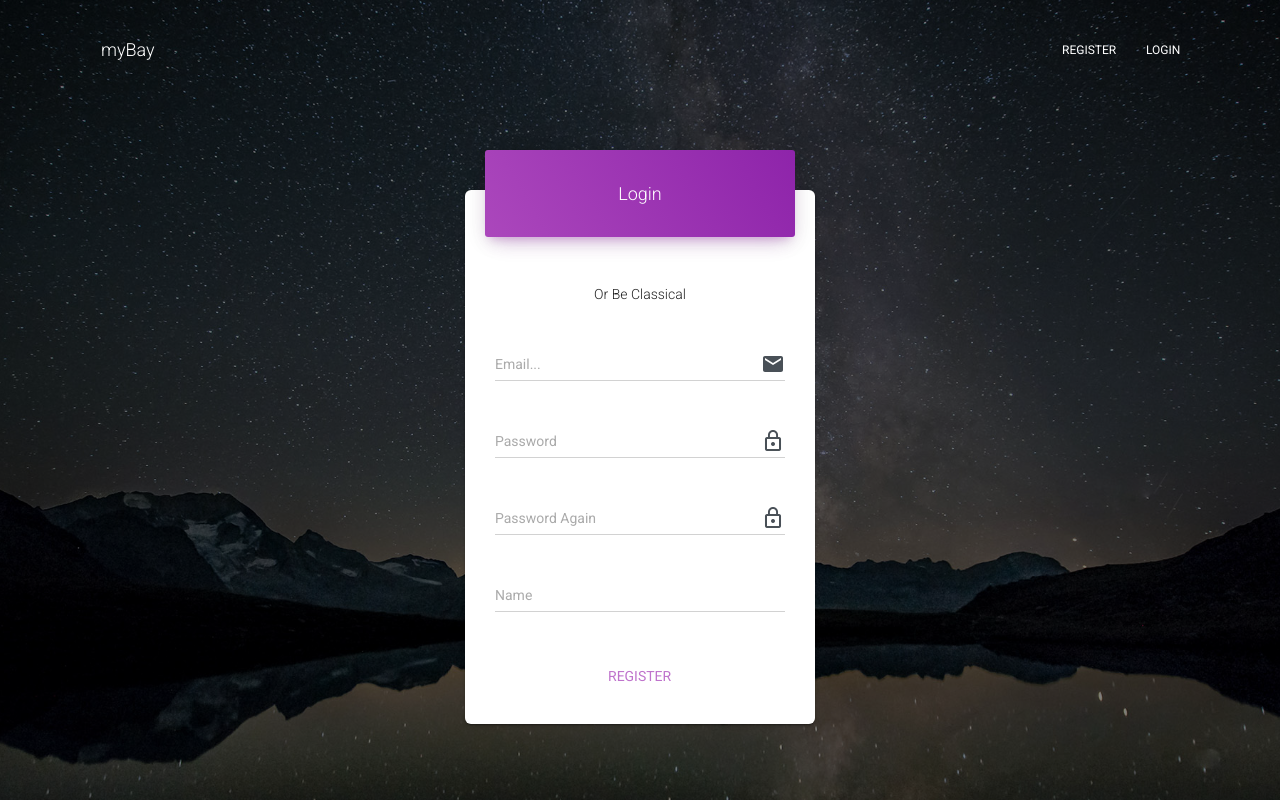
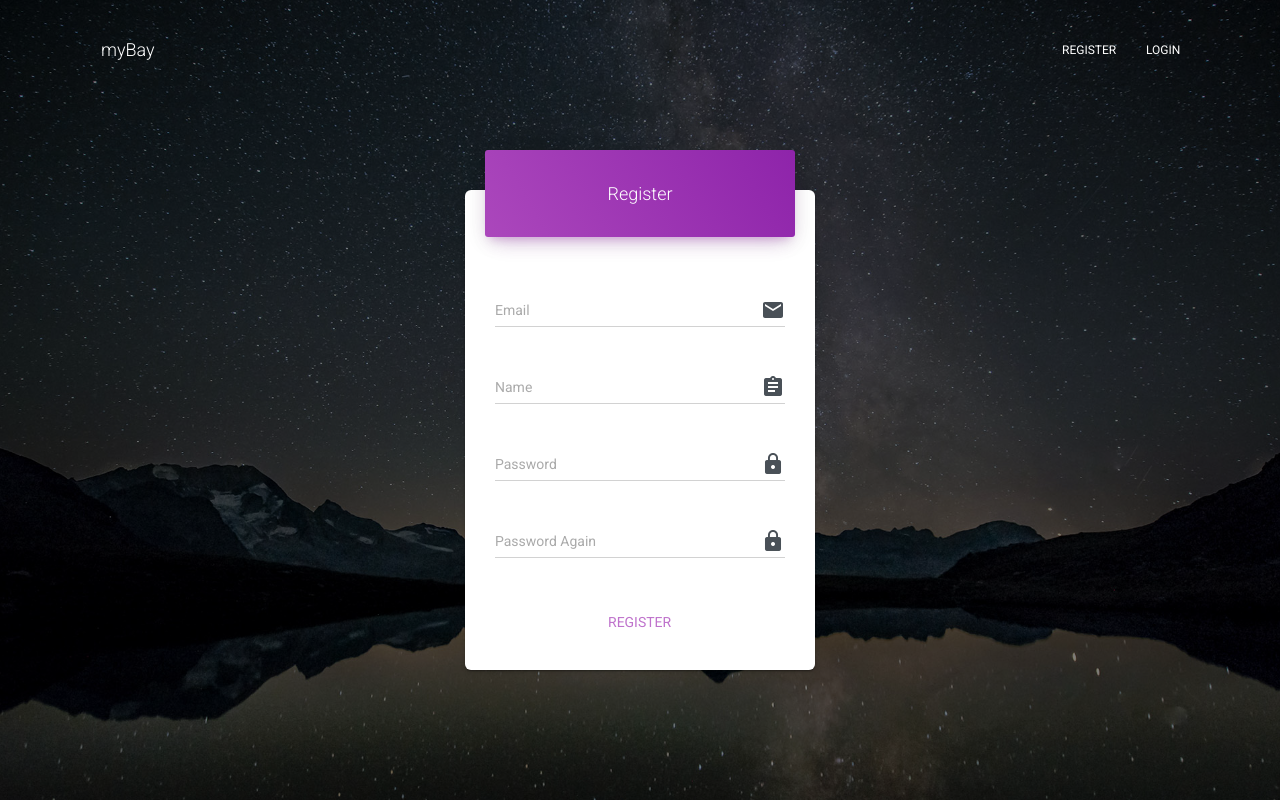
Before and after one commit to percimar/ReactAuctionProject, a React (Create React App) app: page /register in a window 1280 px wide. Shown: the top 800 px of the page. Built offline with nearby package versions, Linux system fonts and the light colour scheme; no server answers.

Commit message:
display tweaks

```diff
--- a/src/starter/Login.js
+++ b/src/starter/Login.js
@@ -57,7 +57,7 @@ export default function Login() {
 
                                 <CardHeader color="primary" className={classes.cardHeader}>
                                     <h4>Login</h4>
-                                    <div className={classes.socialLine}>
+                                    {/* <div className={classes.socialLine}>
                                         <Button
                                             justIcon
                                             href="#pablo"
@@ -85,9 +85,8 @@ export default function Login() {
                                         >
                                             <i className={"fab fa-google-plus-g"} />
                                         </Button>
-                                    </div>
+                                    </div> */}
                                 </CardHeader>
-                                <p className={classes.divider}>Or Be Classical</p>
                                 <CardBody>
                                     <CustomInput
                                         onChange={event => setEmail(event.target.value)}
@@ -121,7 +120,7 @@ export default function Login() {
                                                 endAdornment: (
                                                     <InputAdornment position="end">
                                                         <Icon className={classes.inputIconsColor}>
-                                                            lock_outline
+                                                            lock_filled
                                                     </Icon>
                                                     </InputAdornment>
                                                 ),
--- a/src/starter/Register.js
+++ b/src/starter/Register.js
@@ -71,13 +71,12 @@ export default function Register() {
                             <Card className={classes[cardAnimaton]}>
 
                                 <CardHeader color="primary" className={classes.cardHeader}>
-                                    <h4>Login</h4>
+                                    <h4>Register</h4>
                                 </CardHeader>
-                                <p className={classes.divider}>Or Be Classical</p>
                                 <CardBody>
                                     <CustomInput
                                         onChange={event => setEmail(event.target.value)}
-                                        labelText="Email..."
+                                        labelText="Email"
                                         id="email"
                                         formControlProps={{
                                             fullWidth: true
@@ -94,6 +93,26 @@ export default function Register() {
                                         }}
                                     />
                                     <CustomInput
+                                        labelText="Name"
+                                        id="name"
+                                        formControlProps={{
+                                            fullWidth: true
+                                        }}
+                                        inputProps={{
+                                            onChange: event => setName(event.target.value),
+                                            value: name,
+                                            type: "text",
+                                            endAdornment: (
+                                                <InputAdornment position="end">
+                                                    <Icon className={classes.inputIconsColor}>
+                                                        assignmentind
+                                                    </Icon>
+                                                </InputAdornment>
+                                            ),
+                                            autoComplete: "off"
+                                        }}
+                                    />
+                                    <CustomInput
                                         labelText="Password"
                                         id="pass"
                                         formControlProps={{
@@ -106,7 +125,7 @@ export default function Register() {
                                             endAdornment: (
                                                 <InputAdornment position="end">
                                                     <Icon className={classes.inputIconsColor}>
-                                                        lock_outline
+                                                        lock_filled
                                                     </Icon>
                                                 </InputAdornment>
                                             ),
@@ -126,23 +145,10 @@ export default function Register() {
                                             endAdornment: (
                                                 <InputAdornment position="end">
                                                     <Icon className={classes.inputIconsColor}>
-                                                        lock_outline
+                                                        lock_filled
                                                     </Icon>
                                                 </InputAdornment>
                                             ),
-                                            autoComplete: "off"
-                                        }}
-                                    />
-                                    <CustomInput
-                                        labelText="Name"
-                                        id="name"
-                                        formControlProps={{
-                                            fullWidth: true
-                                        }}
-                                        inputProps={{
-                                            onChange: event => setName(event.target.value),
-                                            value: name,
-                                            type: "text",
                                             autoComplete: "off"
                                         }}
                                     />
```
